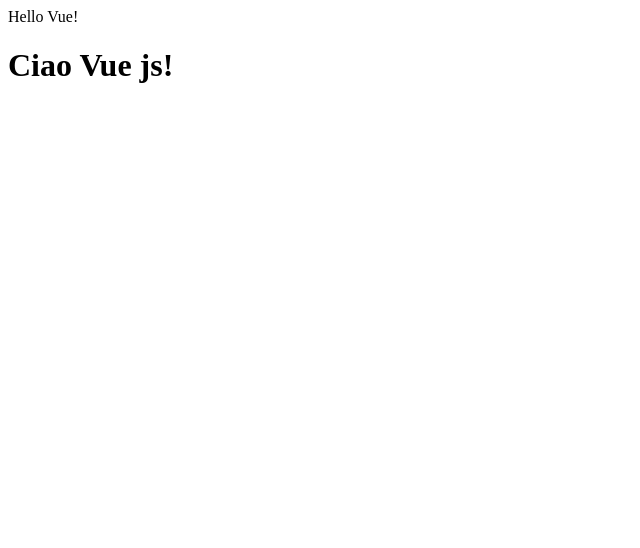
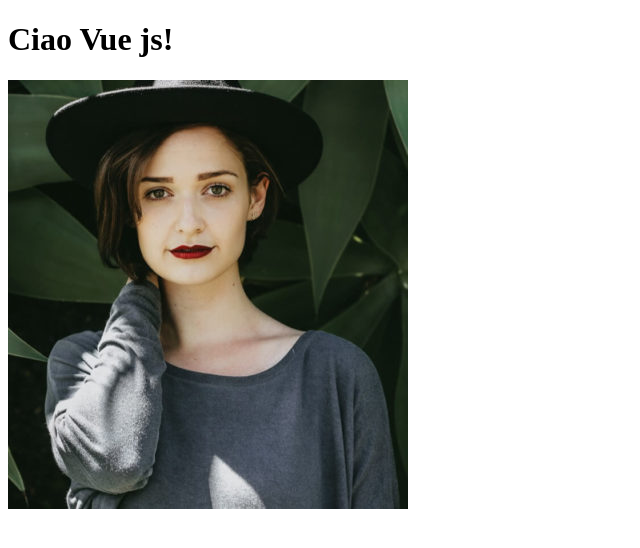
Before and after one commit to RiccardoVoltolina/vue-hello, a plain HTML site: page index.html in a window 1280 px wide. Shown: the whole page, without its empty margins (0-640 px from the left). Drawn offline with nearby package versions, Linux system fonts and the light colour scheme.

Commit message:
add image on page with vue js

```diff
--- a/assets/main.js
+++ b/assets/main.js
@@ -14,6 +14,7 @@ const { createApp } = Vue
       return {
         message: 'Hello Vue!',
         messagioTitolo : 'Ciao Vue js!',
+        immagine : './assets/img/angela-caroll-chief-editor.jpg'
       }
     }
   }).mount('#app')
--- a/index.html
+++ b/index.html
@@ -6,8 +6,9 @@
     <title>vuejs</title>
 </head>
 <body>
-    <div id="app">{{ message }}
+    <div id="app">
         <h1>{{messagioTitolo}}</h1>
+        <img :src="immagine" alt="">
     </div>
     <script src="https://unpkg.com/vue@3/dist/vue.global.js"></script>
     <script src="./assets/main.js"></script>
```
Also changed, not shown: assets/img/angela-caroll-chief-editor.jpg (added).
